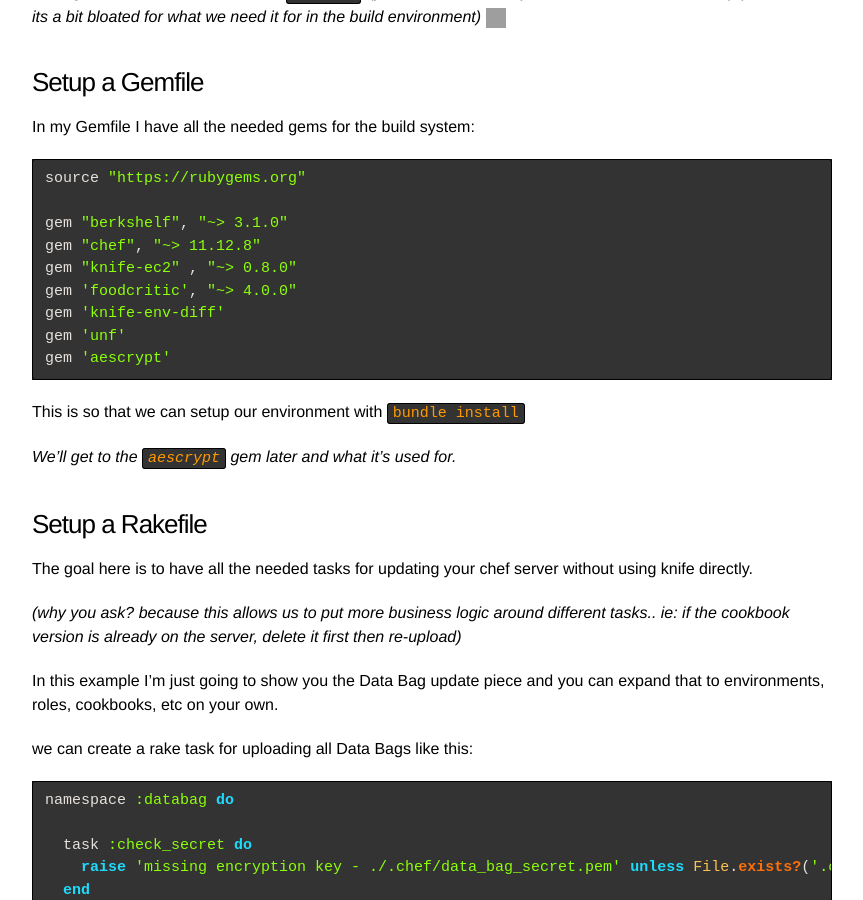
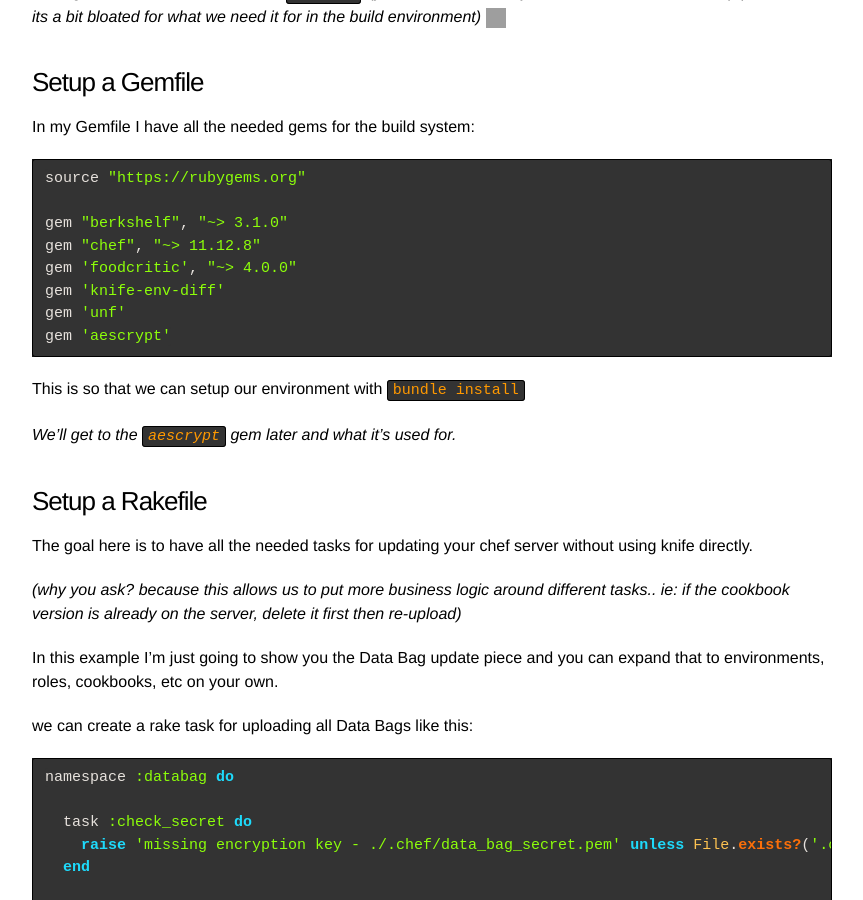
Before and after one commit to parabuzzle/parabuzzle.github.io, a Jekyll site: the page built from _posts/2014-09-19-managing-chef-with-codeship.md, in a window 1280 px wide and 900 px high, scrolled down 845 px. Shown: the whole window, without its empty margins (208-1071 px from the left). Built offline with Jekyll 4.4.1, drawn with Linux system fonts in a browser that asks for light colours; Markdown is read by kramdown in place of the engine named in the settings; comment, search, counter and statistics services are not loaded; grey boxes are pictures that could not be loaded.

Commit message:
remove un-needed gem from gemfile

```diff
--- a/_posts/2014-09-19-managing-chef-with-codeship.md
+++ b/_posts/2014-09-19-managing-chef-with-codeship.md
@@ -37,7 +37,6 @@ source "https://rubygems.org"
 
 gem "berkshelf", "~> 3.1.0"
 gem "chef", "~> 11.12.8"
-gem "knife-ec2" , "~> 0.8.0"
 gem 'foodcritic', "~> 4.0.0"
 gem 'knife-env-diff'
 gem 'unf'
```
